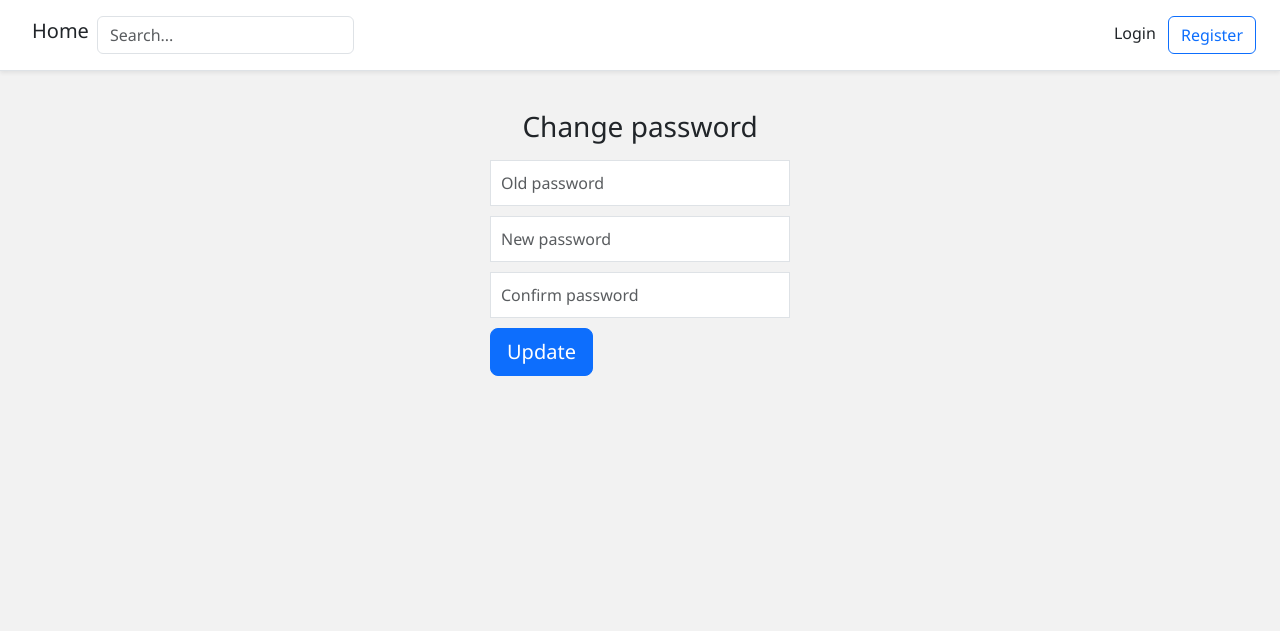
After one commit to raymond-lee093/final_projectRaymondLee, a Django app: template RecipePal/templates/password_reset/password_change.html in a window 1280 px wide. The commit adds this page. Shown: the top 631 px of the page. Run offline with Django 5.2, Linux system fonts and the light colour scheme; the template is opened without the code that fills it: values that come from a table or form of the project are taken from there, others are empty; some libraries are stand-ins or nearby versions.

Commit message:
Password reset and change templates created. Modified style.css

```diff
--- a/RecipePal/static/main/style.css
+++ b/RecipePal/static/main/style.css
@@ -51,3 +51,65 @@ margin-bottom: 10px;
     border-bottom-right-radius: 0;
     border-bottom-left-radius: 0;
 }
+
+.form-signin {
+    width: 100%;
+    max-width: 330px;
+    padding: 15px;
+    margin: auto;
+}
+
+.form-signin .checkbox {
+    font-weight: 400;
+}
+
+.form-signin .form-control {
+    position: relative;
+    box-sizing: border-box;
+    height: auto;
+    padding: 10px;
+    font-size: 16px;
+}
+
+.form-signin .form-control:focus {
+    z-index: 2;
+}
+
+.form-signin input[type="password"] {
+    margin-bottom: 10px;
+    border-bottom-right-radius: 0;
+    border-bottom-left-radius: 0;
+}
+
+.h3 {
+    text-align: center;
+}
+
+.form-signin {
+    width: 100%;
+    max-width: 330px;
+    padding: 15px;
+    margin: auto;
+}
+
+.form-signin .checkbox {
+    font-weight: 400;
+}
+
+.form-signin .form-control {
+    position: relative;
+    box-sizing: border-box;
+    height: auto;
+    padding: 10px;
+    font-size: 16px;
+}
+
+.form-signin .form-control:focus {
+    z-index: 2;
+  }
+
+.form-signin input[type="email"] {
+    margin-bottom: 10px;
+    border-bottom-right-radius: 0;
+    border-bottom-left-radius: 0;
+}
--- /dev/null
+++ b/RecipePal/templates/password_reset/password_change.html
@@ -0,0 +1,23 @@
+{% extends 'base.html' %}
+
+{% block content %}
+    <!--load static files-->
+    {% load static %}
+    <link href="{% static 'main/style.css' %}" rel="stylesheet">
+    <!--Password change form -->
+    <form id="id_password_change_form" method="POST" class="form-signin">{% csrf_token %}
+      <h1 class="h3 mb-3 font-weight-normal">Change password</h1>
+        <input name="old_password" class="form-control" placeholder="Old password" type="password" id="id_old_password" required="true">
+        <input name="new_password1" class="form-control" placeholder="New password" type="password" id="id_new_password1" required="true">
+        <input name="new_password2" class="form-control" placeholder="Confirm password" type="password" id="id_new_password2" required="true">
+
+        <!--Display form errors-->
+        {% for field in form %}
+          {% for error in field.errors %}
+            <p style="color: red">{{ error }}</p>
+          {% endfor %}
+        {% endfor %}
+
+      <button id="id_submit_btn" class="btn btn-lg btn-primary btn-block" type="submit">Update</button>
+    </form>
+{% endblock %}
--- /dev/null
+++ b/RecipePal/templates/password_reset/password_reset_subject.txt
@@ -0,0 +1 @@
+RecipePal password reset
```
Also changed, not shown: RecipePal/templates/password_reset/password_change_done.html (added, +14 -0 lines), RecipePal/templates/password_reset/password_reset_complete.html (added, +14 -0 lines), RecipePal/templates/password_reset/password_reset_done.html (added, +20 -0 lines), RecipePal/templates/password_reset/password_reset_email.html (added, +12 -0 lines), RecipePal/templates/password_reset/password_reset_form.html (added, +17 -0 lines). Lines whose indentation alone changed are shown as unchanged.
